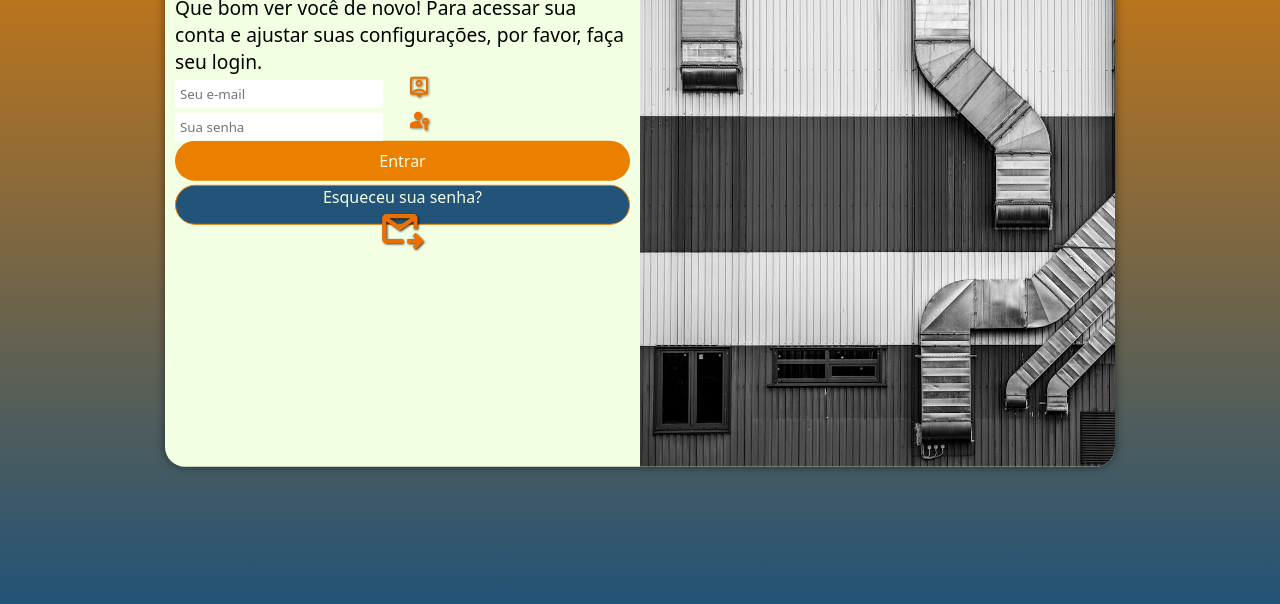
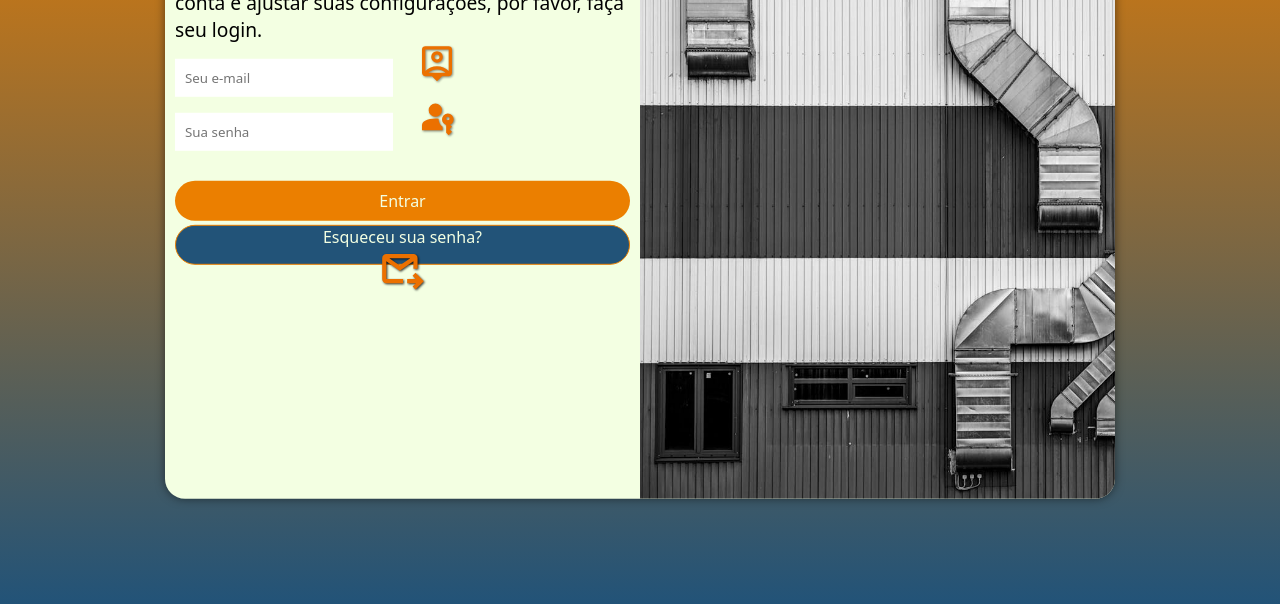
Before and after one commit to call-meRafael/projeto-login, a plain HTML site: page index.html in a window 1280 px wide. Shown: the part 196-800 px from the top of the page. Drawn offline with Linux system fonts and the light colour scheme.

Commit message:
atualizando mais dos esttilos finais

```diff
--- a/estilos/style.css
+++ b/estilos/style.css
@@ -47,7 +47,7 @@ a:hover{
 
     background-color:var(--cor04);
     width: 17.8rem;
-    height: 32.90rem;
+    height: 36.90rem;
     border-radius: 1.25rem;
     overflow: clip;
     box-shadow: 0px 0px 10px rgba(0, 0, 0, 0.5);
@@ -81,31 +81,41 @@ a:hover{
 
 }
 
+
+
+
 .campo-1 > label > .person-pin{
     cursor: pointer;
     margin-left: 20px;
+    height: 40px;
     filter: drop-shadow(1px 1px 1px rgba(0, 0, 0, 0.445));
 }
 
 .campo-1 > input{
-    padding: 5px;
+    padding: 10px;
     border: none;
+}
+
+.campo-1 > input:focus{
+    margin-top: 5px;
 }
 
 
 .campo-2 > label > .pass-key{
     cursor: pointer;
     margin-left: 20px;
+    height: 40px;
     filter: drop-shadow(1px 1px 1px rgba(0, 0, 0, 0.5));
 }
 
 .campo-2 > input{
-    padding: 5px;
+    padding: 10px;
     border: none;
 }
 
 form > input[type=submit]{
     display: block;
+    margin-top: 30px;
     font-size: 1em;
     width: 100%;
     height: 2.5rem;
@@ -124,7 +134,7 @@ form > input[type=submit]:active{
 
 form > .botao{
     display: block;
-    margin-top: 4px;
+    margin-top: 10px;
     text-align: center;
     text-decoration: none;
     font-size: 1em;
--- a/index.html
+++ b/index.html
@@ -22,6 +22,7 @@
                     <fieldset class="campo-1">
 
                         <input
+                        class="input"
                         type="email"
                         name="login"
                         id="ilogin"
@@ -29,11 +30,12 @@
                         required
                         maxlength="30"
                         autocomplete="email">
-                        <label for="ilogin"><img class="person-pin" src="imagens/person-pin.svg" alt="icone de usuario"></label>
+                        <label id="label-login" for="ilogin"><img class="person-pin" src="imagens/person-pin.svg" alt="icone de usuario"></label>
                     </fieldset>
                     <fieldset class="campo-2">
 
                         <input
+                        class="input"
                         type="password"
                         name="senha"
                         id="isenha"
```
